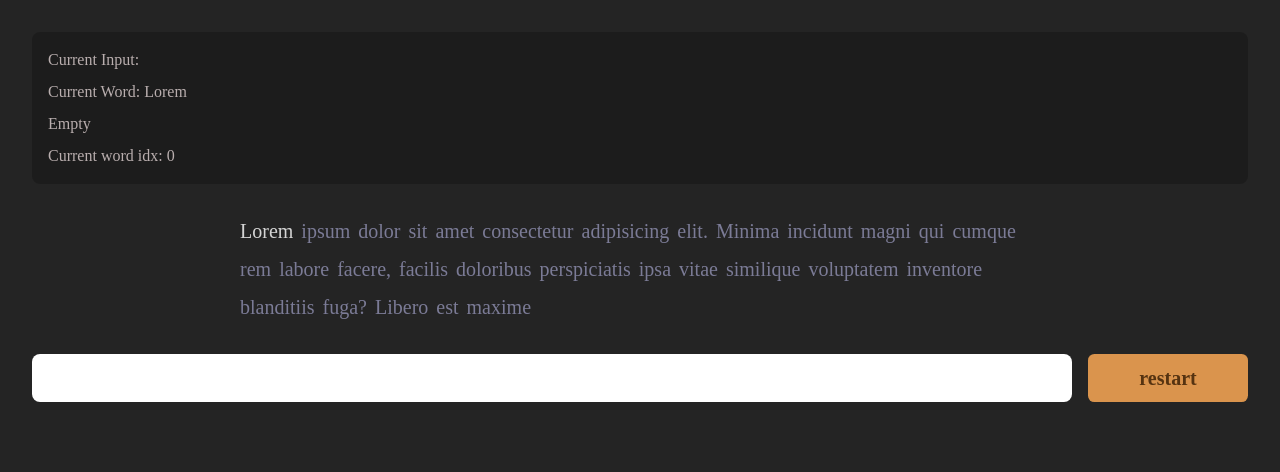
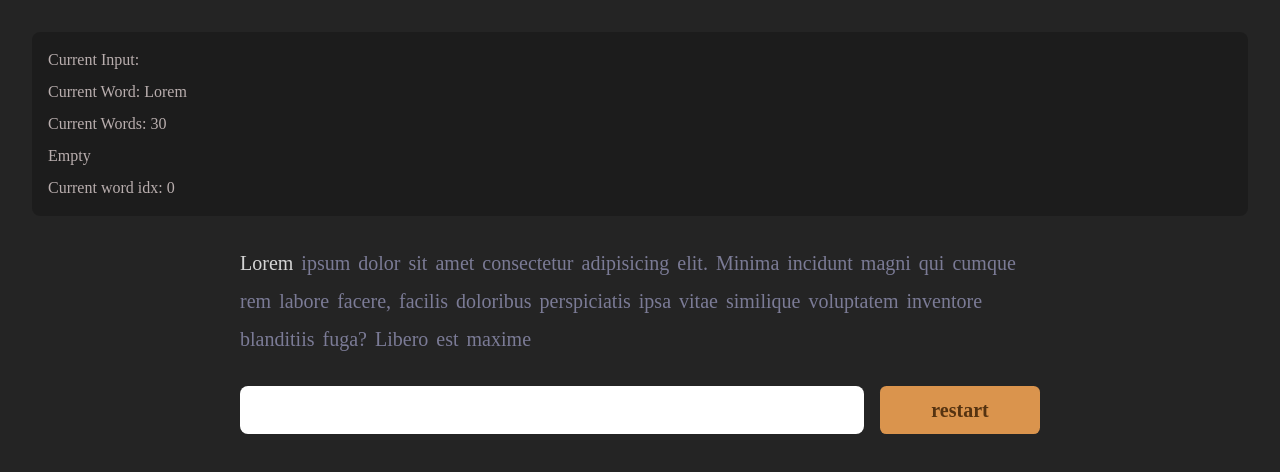
Before and after one commit to GuidoCarda/doguitype, a React (Vite) app: page / in a window 1280 px wide. Shown: the top 472 px of the page. Built offline with nearby package versions, Linux system fonts and the light colour scheme.

Commit message:
word component, restart test, ui changes

```diff
--- a/src/App.css
+++ b/src/App.css
@@ -60,15 +60,20 @@ input.invisible {
 
 .word {
   user-select: none;
+
+  border-radius: 0.3rem;
 }
 
 .word.active {
   color: rgb(213, 213, 213);
 }
 
-.word.error {
+.word.active.error {
   color: rgb(139, 42, 42);
   text-decoration: underline;
+}
+.word.correct {
+  color: rgb(75, 145, 76);
 }
 
 .word > .correct {
@@ -96,7 +101,9 @@ input.invisible {
 .form {
   display: flex;
   gap: 1rem;
+  margin-inline: auto;
   justify-content: center;
+  width: min(90vw, 800px);
 }
 
 .btn {
@@ -110,7 +117,8 @@ input.invisible {
   align-items: center;
   min-width: 10rem;
   border-radius: 0.4rem;
-  outline: none;
+  outline: 4px solid transparent;
+
   border: none;
   cursor: pointer;
   user-select: none;
@@ -122,3 +130,7 @@ input.invisible {
 .btn:hover {
   background-color: hsl(30, 66%, 55%);
 }
+
+.btn:focus {
+  outline-color: rgba(219, 148, 77, 0.379);
+}
--- a/src/App.jsx
+++ b/src/App.jsx
@@ -9,13 +9,25 @@ function App() {
 
   const inputRef = useRef();
 
+  const setInputFocus = () => {
+    inputRef.current.focus();
+  };
+
   useEffect(() => {
-    inputRef.current.focus();
+    setInputFocus();
   }, []);
 
   const [currentWordIndex, setCurrentWordIndex] = useState(0);
 
   const inputMatches = words[currentWordIndex].includes(input.trim());
+
+  const handleRestart = () => {
+    console.log("restart");
+    setCurrentWordIndex(0);
+    setInput("");
+    setInputFocus();
+    setWords(sampleText.split(" "));
+  };
 
   const handleInput = (e) => {
     let inputValue = e.target.value;
@@ -51,6 +63,7 @@ function App() {
       <div className="temporary-data">
         <span>Current Input: {input}</span>
         <span>Current Word: {words[currentWordIndex]}</span>
+        <span>Current Words: {words.length}</span>
         {input.length ? (
           <span>{inputMatches ? "match" : "no-match"}</span>
         ) : (
@@ -63,14 +76,13 @@ function App() {
       <div className="text-container sample-text">
         {words.length != 0 &&
           words.map((word, idx) => (
-            <div
-              className={`word ${currentWordIndex === idx ? "active" : ""}`}
+            <Word
+              word={word}
               key={idx}
-            >
-              {[...word].map((letter, idx) => (
-                <span key={idx}>{letter}</span>
-              ))}
-            </div>
+              currentWordIndex={currentWordIndex}
+              idx={idx}
+              inputMatches={inputMatches}
+            />
           ))}
       </div>
       <form onSubmit={handleSubmit} className="form">
@@ -81,7 +93,7 @@ function App() {
           onKeyUp={handleOnKeyUp}
           onChange={handleInput}
         />
-        <button type="button" className="btn">
+        <button type="button" onClick={handleRestart} className="btn">
           restart
         </button>
       </form>
@@ -90,3 +102,17 @@ function App() {
 }
 
 export default App;
+
+function Word({ word, currentWordIndex, idx, inputMatches }) {
+  return (
+    <div
+      className={`word ${currentWordIndex === idx ? "active" : ""}${
+        currentWordIndex > idx ? "correct" : ""
+      }`}
+    >
+      {[...word].map((letter, idx) => (
+        <span key={idx}>{letter}</span>
+      ))}
+    </div>
+  );
+}
```
